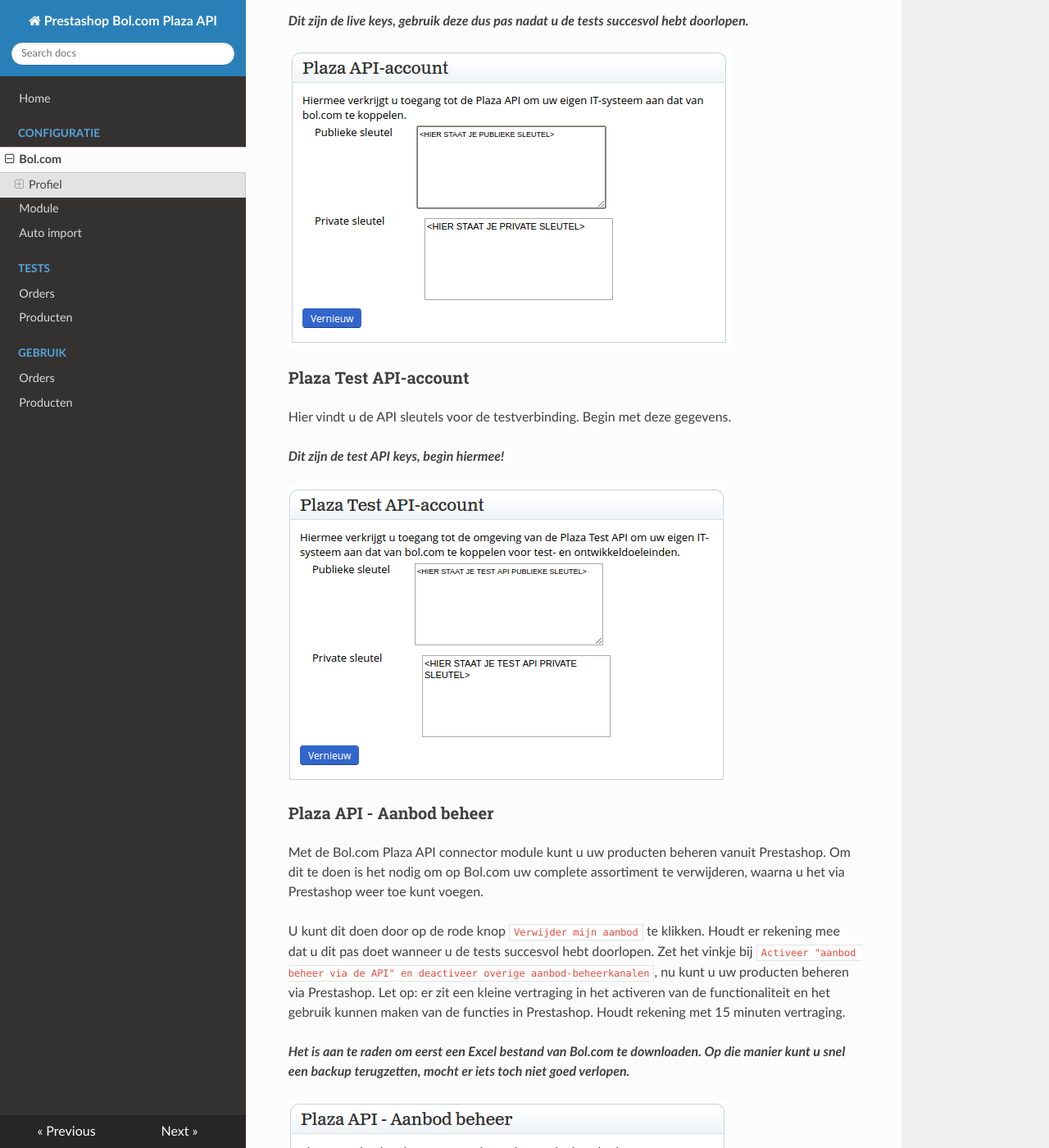
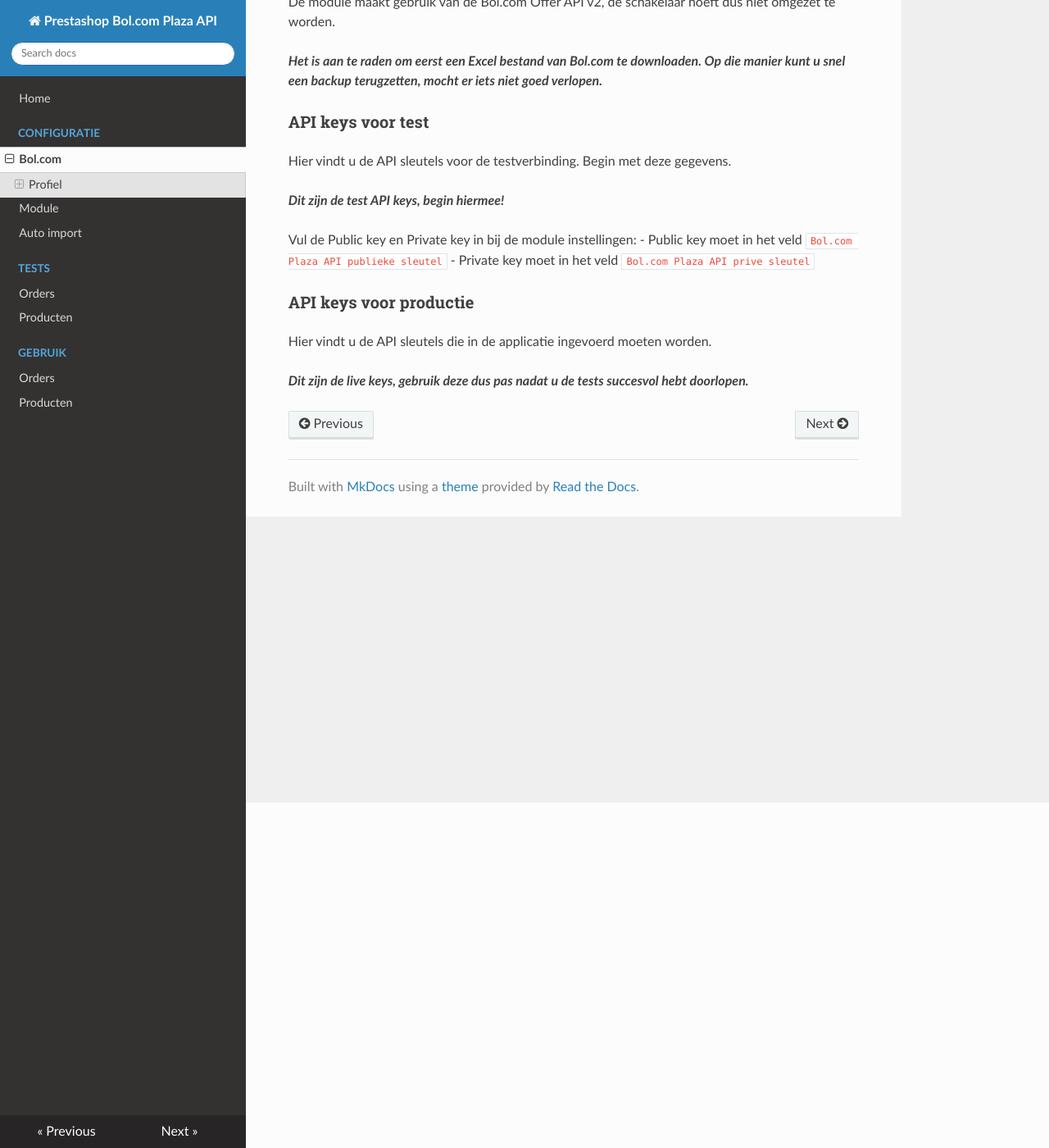
Before and after one commit to werkaandewebshop/prestashop-bolplaza-docs, an MkDocs documentation site: the page built from docs/configuratie/bol.com.md, in a window 1280 px wide and 1400 px high, scrolled down 421 px. Shown: the whole window at 82% size. Built offline with MkDocs 1.6.1, drawn with Linux system fonts in a browser that asks for light colours; nearby versions of some CDN libraries; old or Windows-style settings are respelled for this version of MkDocs; some of the changed text lies outside the part shown.

Commit message:
Updated docs

```diff
--- a/docs/configuratie/bol.com.md
+++ b/docs/configuratie/bol.com.md
@@ -2,34 +2,23 @@
 De Bol.com configuratie moet ingesteld worden op uw [Bol.com verkopersaccount](https://www.bol.com/sdd/dashboard/dashboard.html)
 
 ## Profiel
-Wanneer u klikt op de knop `Profiel bewerken` kunt u de instellingen van uw account aanpassen. De volgende instellingen moeten nagelopen worden.
+Wanneer u klikt op de knop `Profiel bewerken` (of op uw naam en `Instellingen`) kunt u de instellingen van uw account aanpassen. U kunt dan onder `Diensten` klikken op `API Instellingen`. Deze instellingen moeten nagelopen worden.
 
-### Plaza API-account
-Hier vindt u de API sleutels die in de applicatie ingevoerd moeten worden.
+### Algemeen
+De module maakt gebruik van de Bol.com Offer API v2, de schakelaar hoeft dus niet omgezet te worden.
 
-***Dit zijn de live keys, gebruik deze dus pas nadat u de tests succesvol hebt doorlopen.***
+***Het is aan te raden om eerst een Excel bestand van Bol.com te downloaden. Op die manier kunt u snel een backup terugzetten, mocht er iets niet goed verlopen.***
 
-![Bol.com API keys](../img/bol_production.png)
-
-### Plaza Test API-account
+### API keys voor test
 Hier vindt u de API sleutels voor de testverbinding. Begin met deze gegevens.
 
 ***Dit zijn de test API keys, begin hiermee!***
 
-![Bol.com API keys](../img/bol_test.png)
+Vul de Public key en Private key in bij de module instellingen:
+  - Public key moet in het veld `Bol.com Plaza API publieke sleutel`
+  - Private key moet in het veld `Bol.com Plaza API prive sleutel`
 
-### Plaza API - Aanbod beheer
-Met de Bol.com Plaza API connector module kunt u uw producten beheren vanuit Prestashop. Om dit te doen is het nodig om op Bol.com uw complete assortiment te verwijderen, waarna u het via Prestashop weer toe kunt voegen.
+### API keys voor productie
+Hier vindt u de API sleutels die in de applicatie ingevoerd moeten worden.
 
-U kunt dit doen door op de rode knop `Verwijder mijn aanbod` te klikken. Houdt er rekening mee dat u dit pas doet wanneer u de tests succesvol hebt doorlopen.
-Zet het vinkje bij `Activeer "aanbod beheer via de API" en deactiveer overige aanbod-beheerkanalen`, nu kunt u uw producten beheren via Prestashop. Let op: er zit een kleine vertraging in het activeren van de functionaliteit en het gebruik kunnen maken van de functies in Prestashop. Houdt rekening met 15 minuten vertraging.
-
-***Het is aan te raden om eerst een Excel bestand van Bol.com te downloaden. Op die manier kunt u snel een backup terugzetten, mocht er iets toch niet goed verlopen.***
-
-![Bol.com Aanbod beheer](../img/bol_offers.png)
-
-### Plaza API - Voorraad beheer
-
-De Bol.com Plaza API connector module stuurt een bericht naar Bol.com wanneer de voorraad veranderd. U kunt er dus voor kiezen om uw voorraad zelf te beheren. Let op dat er dan wel een kleine vertraging tussen het afboeken en melden zit. U kunt het vinkje ook aan laten staan, maar dan kan voorraad dubbel afgeboekt worden.
-
-![Bol.com Voorraad beheer](../img/bol_stock.png)
+***Dit zijn de live keys, gebruik deze dus pas nadat u de tests succesvol hebt doorlopen.***
```
Also changed, not shown: docs/configuratie/module.md (+2 -1 lines), docs/gebruik/producten.md (+25 -5 lines), docs/img/edit_product.png (added), docs/img/overview_products.png.
